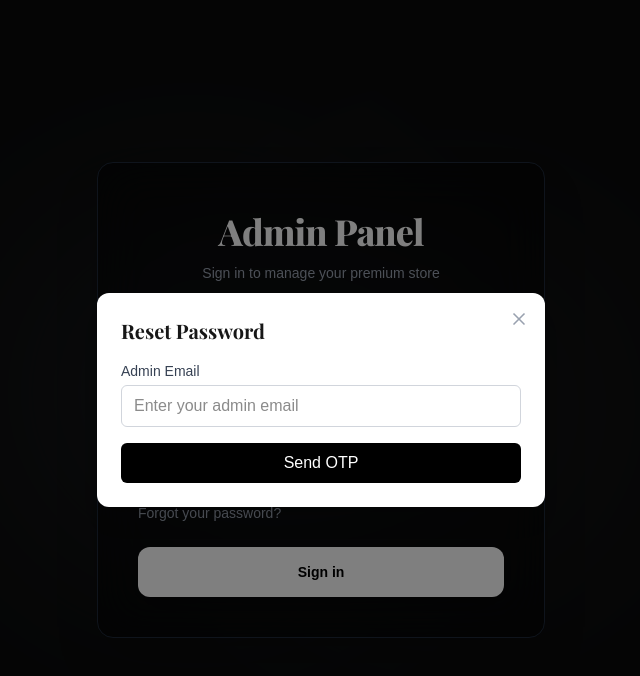
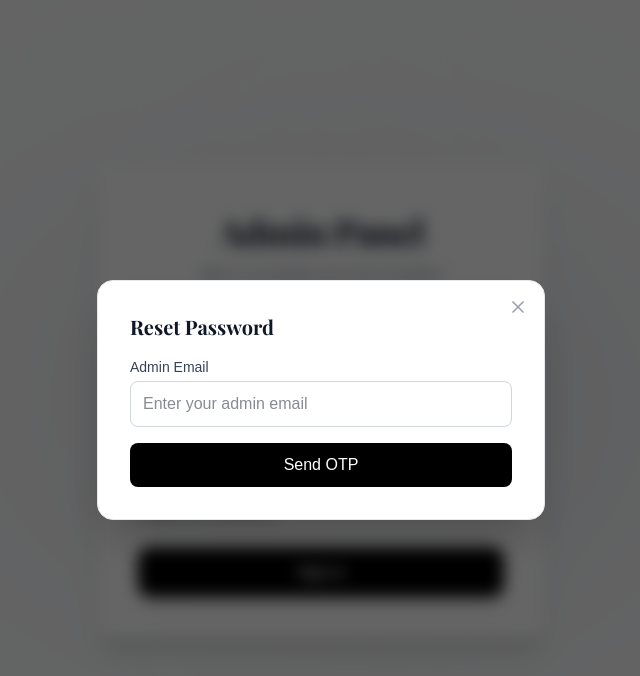
Before and after one commit to sudeep02525/Petalsbysmira-admin, a Next.js app: page /login in a window 1280 px wide. Both pictures are taken after a click on the button "Forgot your password?". Shown: the top 676 px of the page, without its empty margins (319-959 px from the left). Built offline with nearby package versions, Linux system fonts and the light colour scheme; no server answers; a web font is replaced by a local one.

Commit message:
style(login): add light and dark mode theme support to admin login and modal

```diff
--- a/src/app/login/page.js
+++ b/src/app/login/page.js
@@ -102,36 +102,36 @@ export default function Login() {
   };
 
   return (
-    <div className="min-h-screen flex items-center justify-center bg-[#0a0a0a] py-12 px-4 sm:px-6 lg:px-8 relative overflow-hidden">
+    <div className="min-h-screen flex items-center justify-center bg-gray-50 dark:bg-[#0a0a0a] py-12 px-4 sm:px-6 lg:px-8 relative overflow-hidden transition-colors duration-300">
       {/* Decorative gradient blur background */}
-      <div className="absolute top-1/4 left-1/4 w-96 h-96 bg-gray-600 opacity-20 rounded-full blur-[120px] pointer-events-none"></div>
-      <div className="absolute bottom-1/4 right-1/4 w-96 h-96 bg-gray-500 opacity-10 rounded-full blur-[120px] pointer-events-none"></div>
+      <div className="absolute top-1/4 left-1/4 w-96 h-96 bg-gray-300 dark:bg-gray-600 opacity-30 dark:opacity-20 rounded-full blur-[120px] pointer-events-none"></div>
+      <div className="absolute bottom-1/4 right-1/4 w-96 h-96 bg-gray-400 dark:bg-gray-500 opacity-20 dark:opacity-10 rounded-full blur-[120px] pointer-events-none"></div>
 
-      <div className="max-w-md w-full space-y-8 bg-black/40 backdrop-blur-xl p-10 rounded-2xl shadow-2xl border border-gray-800 relative z-10">
+      <div className="max-w-md w-full space-y-8 bg-white/80 dark:bg-black/40 backdrop-blur-xl p-8 sm:p-10 rounded-2xl shadow-xl dark:shadow-2xl border border-gray-200 dark:border-gray-800 relative z-10">
         <div>
-          <h2 className="mt-2 text-center text-4xl font-extrabold text-white font-serif tracking-tight">
+          <h2 className="mt-2 text-center text-3xl sm:text-4xl font-extrabold text-gray-900 dark:text-white font-serif tracking-tight">
             Admin Panel
           </h2>
-          <p className="mt-3 text-center text-sm text-gray-400">
-            Sign in to manage your premium store
+          <p className="mt-3 text-center text-sm text-gray-500 dark:text-gray-400">
+            Sign in to manage your luxury boutique
           </p>
         </div>
         {isSessionExpired && (
-          <div className="bg-amber-950/40 border-l-4 border-amber-500 p-4 rounded text-sm text-amber-200">
+          <div className="bg-amber-50 dark:bg-amber-950/40 border-l-4 border-amber-500 p-4 rounded text-sm text-amber-800 dark:text-amber-200">
             Your session has expired. Please sign in again.
           </div>
         )}
         <form className="mt-8 space-y-6" onSubmit={handleSubmit(onSubmit)}>
           {error && (
-            <div className="bg-red-50 border-l-4 border-red-400 p-4">
-              <p className="text-sm text-red-700">{error}</p>
+            <div className="bg-red-50 dark:bg-red-950/40 border-l-4 border-red-500 p-4 rounded text-sm text-red-700 dark:text-red-300">
+              {error}
             </div>
           )}
           <div className="space-y-4 rounded-md shadow-sm">
             <div>
               <label
                 htmlFor="email-address"
-                className="block text-sm font-medium text-gray-300 mb-1"
+                className="block text-sm font-medium text-gray-700 dark:text-gray-300 mb-1"
               >
                 Email address
               </label>
@@ -143,7 +143,7 @@ export default function Login() {
                   id="email-address"
                   type="email"
                   autoComplete="email"
-                  className="appearance-none block w-full px-3 py-3.5 pl-10 border border-gray-700 bg-gray-900/50 text-white rounded-xl focus:outline-none focus:ring-2 focus:ring-black dark:ring-white focus:border-transparent sm:text-sm transition-all"
+                  className="appearance-none block w-full px-3 py-3.5 pl-10 border border-gray-300 dark:border-gray-700 bg-white dark:bg-gray-900/50 text-gray-900 dark:text-white rounded-xl focus:outline-none focus:ring-2 focus:ring-black dark:focus:ring-white focus:border-transparent sm:text-sm transition-all"
                   placeholder="admin@example.com"
                   {...register("email")}
                 />
@@ -157,7 +157,7 @@ export default function Login() {
             <div>
               <label
                 htmlFor="password"
-                className="block text-sm font-medium text-gray-300 mb-1"
+                className="block text-sm font-medium text-gray-700 dark:text-gray-300 mb-1"
               >
                 Password
               </label>
@@ -169,14 +169,14 @@ export default function Login() {
                   id="password"
                   type={showPassword ? "text" : "password"}
                   autoComplete="current-password"
-                  className="appearance-none block w-full px-3 py-3.5 pl-10 pr-10 border border-gray-700 bg-gray-900/50 text-white rounded-xl focus:outline-none focus:ring-2 focus:ring-black dark:ring-white focus:border-transparent sm:text-sm transition-all"
+                  className="appearance-none block w-full px-3 py-3.5 pl-10 pr-10 border border-gray-300 dark:border-gray-700 bg-white dark:bg-gray-900/50 text-gray-900 dark:text-white rounded-xl focus:outline-none focus:ring-2 focus:ring-black dark:focus:ring-white focus:border-transparent sm:text-sm transition-all"
                   placeholder="••••••••"
                   {...register("password")}
                 />
                 <button
                   type="button"
                   onClick={() => setShowPassword(!showPassword)}
-                  className="absolute inset-y-0 right-0 pr-3 flex items-center text-gray-400 hover:text-black dark:text-white transition-colors"
+                  className="absolute inset-y-0 right-0 pr-3 flex items-center text-gray-400 hover:text-gray-700 dark:hover:text-white transition-colors"
                 >
                   {showPassword ? <EyeOff className="h-5 w-5" /> : <Eye className="h-5 w-5" />}
                 </button>
@@ -199,7 +199,7 @@ export default function Login() {
                   setForgotMessage("");
                   setForgotStep(1);
                 }}
-                className="font-medium text-gray-400 hover:text-black dark:text-white transition-colors"
+                className="font-medium text-gray-600 dark:text-gray-400 hover:text-black dark:hover:text-white transition-colors text-xs sm:text-sm"
               >
                 Forgot your password?
               </button>
@@ -210,7 +210,7 @@ export default function Login() {
             <button
               type="submit"
               disabled={isLoading}
-              className="group relative w-full flex justify-center py-3.5 px-4 border border-transparent text-sm font-bold rounded-xl text-black bg-white hover:bg-gray-200 shadow-xl hover:shadow-2xl focus:outline-none focus:ring-2 focus:ring-offset-2 focus:ring-offset-black focus:ring-white disabled:opacity-50 transition-all duration-300"
+              className="group relative w-full flex justify-center py-3.5 px-4 border border-transparent text-sm font-bold rounded-xl text-white bg-black hover:bg-gray-800 dark:bg-white dark:text-black dark:hover:bg-gray-200 shadow-lg hover:shadow-xl focus:outline-none focus:ring-2 focus:ring-offset-2 focus:ring-black dark:focus:ring-white disabled:opacity-50 transition-all duration-300"
             >
               {isLoading ? "Signing in..." : "Sign in"}
             </button>
@@ -220,25 +220,25 @@ export default function Login() {
 
       {/* Forgot Password Modal */}
       {showForgotModal && (
-        <div className="fixed inset-0 bg-black/50 flex items-center justify-center p-4 z-50">
-          <div className="bg-white rounded-xl shadow-xl max-w-md w-full p-6 relative">
+        <div className="fixed inset-0 bg-black/60 backdrop-blur-sm flex items-center justify-center p-4 z-50">
+          <div className="bg-white dark:bg-[#121212] rounded-2xl shadow-2xl max-w-md w-full p-6 sm:p-8 relative border border-gray-200 dark:border-gray-800">
             <button
               onClick={() => setShowForgotModal(false)}
-              className="absolute top-4 right-4 text-gray-400 hover:text-black"
+              className="absolute top-4 right-4 text-gray-400 hover:text-gray-700 dark:hover:text-white"
             >
               <X className="w-5 h-5" />
             </button>
 
-            <h3 className="text-xl font-bold font-serif mb-4">Reset Password</h3>
+            <h3 className="text-xl font-bold font-serif mb-4 text-gray-900 dark:text-white">Reset Password</h3>
 
             {forgotError && (
-              <div className="bg-red-50 text-red-600 text-sm p-3 rounded-md mb-4">
+              <div className="bg-red-50 dark:bg-red-950/40 text-red-600 dark:text-red-400 text-sm p-3 rounded-lg mb-4 border border-red-200 dark:border-red-900/50">
                 {forgotError}
               </div>
             )}
 
             {forgotMessage && (
-              <div className="bg-green-50 text-green-700 text-sm p-3 rounded-md mb-4">
+              <div className="bg-emerald-50 dark:bg-emerald-950/40 text-emerald-700 dark:text-emerald-400 text-sm p-3 rounded-lg mb-4 border border-emerald-200 dark:border-emerald-900/50">
                 {forgotMessage}
               </div>
             )}
@@ -246,20 +246,20 @@ export default function Login() {
             {forgotStep === 1 ? (
               <form onSubmit={handleForgotPassword} className="space-y-4">
                 <div>
-                  <label className="block text-sm font-medium text-gray-700 mb-1">Admin Email</label>
+                  <label className="block text-sm font-medium text-gray-700 dark:text-gray-300 mb-1">Admin Email</label>
                   <input
                     type="email"
                     required
                     value={forgotEmail}
                     onChange={(e) => setForgotEmail(e.target.value)}
-                    className="w-full px-3 py-2 border border-gray-300 rounded-md focus:ring-black focus:border-black"
+                    className="w-full px-3 py-2.5 border border-gray-300 dark:border-gray-700 rounded-lg bg-white dark:bg-black text-gray-900 dark:text-white focus:ring-2 focus:ring-black dark:focus:ring-white focus:outline-none"
                     placeholder="Enter your admin email"
                   />
                 </div>
                 <button
                   type="submit"
                   disabled={forgotLoading}
-                  className="w-full bg-black text-white py-2 rounded-md hover:bg-gray-800 disabled:opacity-50"
+                  className="w-full bg-black text-white dark:bg-white dark:text-black py-2.5 rounded-lg font-medium hover:bg-gray-800 dark:hover:bg-gray-200 disabled:opacity-50 transition"
                 >
                   {forgotLoading ? "Sending OTP..." : "Send OTP"}
                 </button>
@@ -267,32 +267,32 @@ export default function Login() {
             ) : (
               <form onSubmit={handleResetPassword} className="space-y-4">
                 <div>
-                  <label className="block text-sm font-medium text-gray-700 mb-1">OTP Received</label>
+                  <label className="block text-sm font-medium text-gray-700 dark:text-gray-300 mb-1">OTP Received</label>
                   <input
                     type="text"
                     required
                     value={forgotOtp}
                     onChange={(e) => setForgotOtp(e.target.value)}
-                    className="w-full px-3 py-2 border border-gray-300 rounded-md focus:ring-black focus:border-black font-mono tracking-widest text-center text-lg"
+                    className="w-full px-3 py-2.5 border border-gray-300 dark:border-gray-700 rounded-lg bg-white dark:bg-black text-gray-900 dark:text-white focus:ring-2 focus:ring-black dark:focus:ring-white focus:outline-none font-mono tracking-widest text-center text-lg"
                     placeholder="123456"
                     maxLength={6}
                   />
                 </div>
                 <div>
-                  <label className="block text-sm font-medium text-gray-700 mb-1">New Password</label>
+                  <label className="block text-sm font-medium text-gray-700 dark:text-gray-300 mb-1">New Password</label>
                   <input
                     type="password"
                     required
                     value={newPassword}
                     onChange={(e) => setNewPassword(e.target.value)}
-                    className="w-full px-3 py-2 border border-gray-300 rounded-md focus:ring-black focus:border-black"
+                    className="w-full px-3 py-2.5 border border-gray-300 dark:border-gray-700 rounded-lg bg-white dark:bg-black text-gray-900 dark:text-white focus:ring-2 focus:ring-black dark:focus:ring-white focus:outline-none"
                     placeholder="Enter new password"
                   />
                 </div>
                 <button
                   type="submit"
                   disabled={forgotLoading}
-                  className="w-full bg-black text-white py-2 rounded-md hover:bg-gray-800 disabled:opacity-50"
+                  className="w-full bg-black text-white dark:bg-white dark:text-black py-2.5 rounded-lg font-medium hover:bg-gray-800 dark:hover:bg-gray-200 disabled:opacity-50 transition"
                 >
                   {forgotLoading ? "Resetting..." : "Reset Password"}
                 </button>
```
